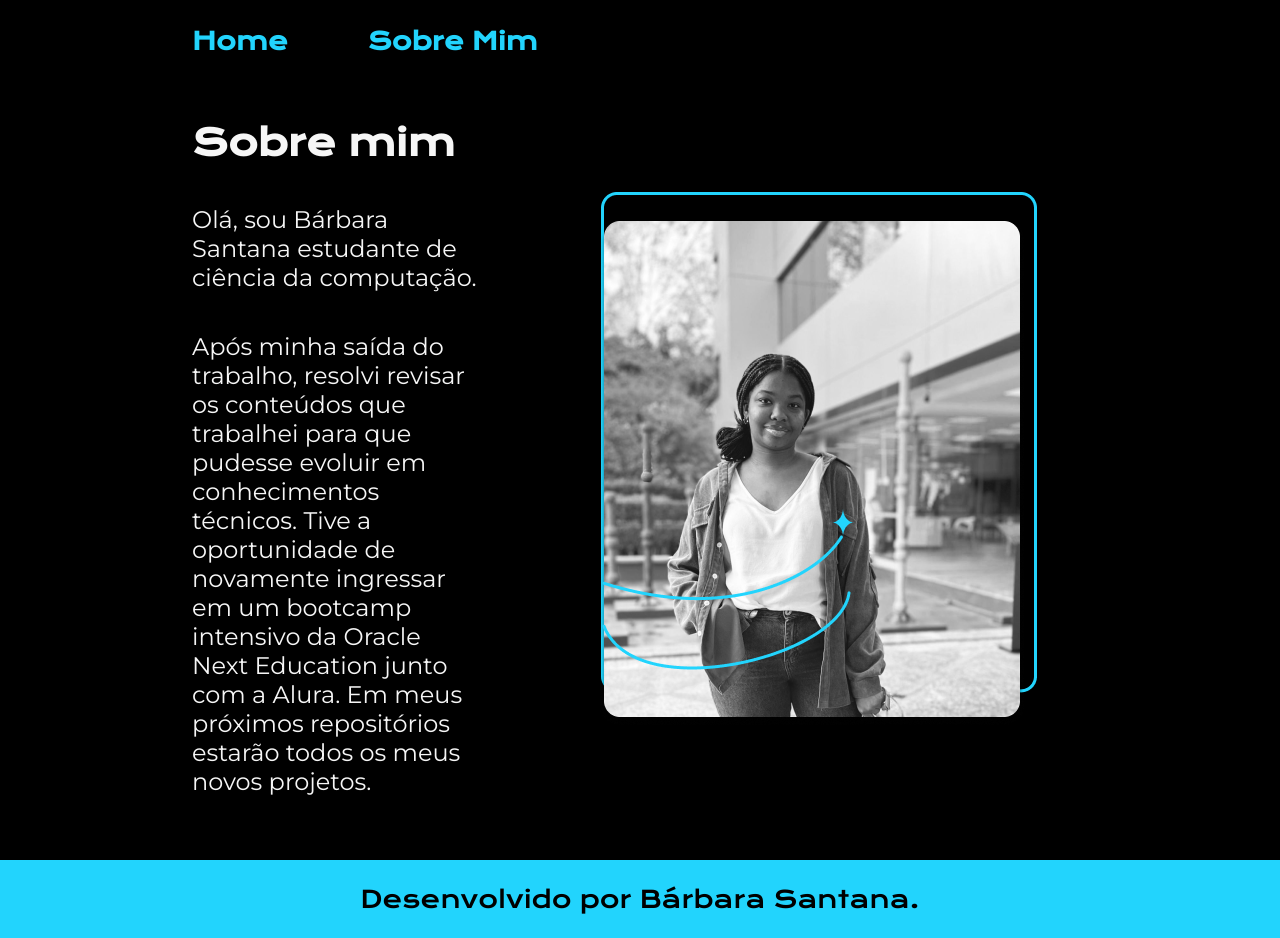
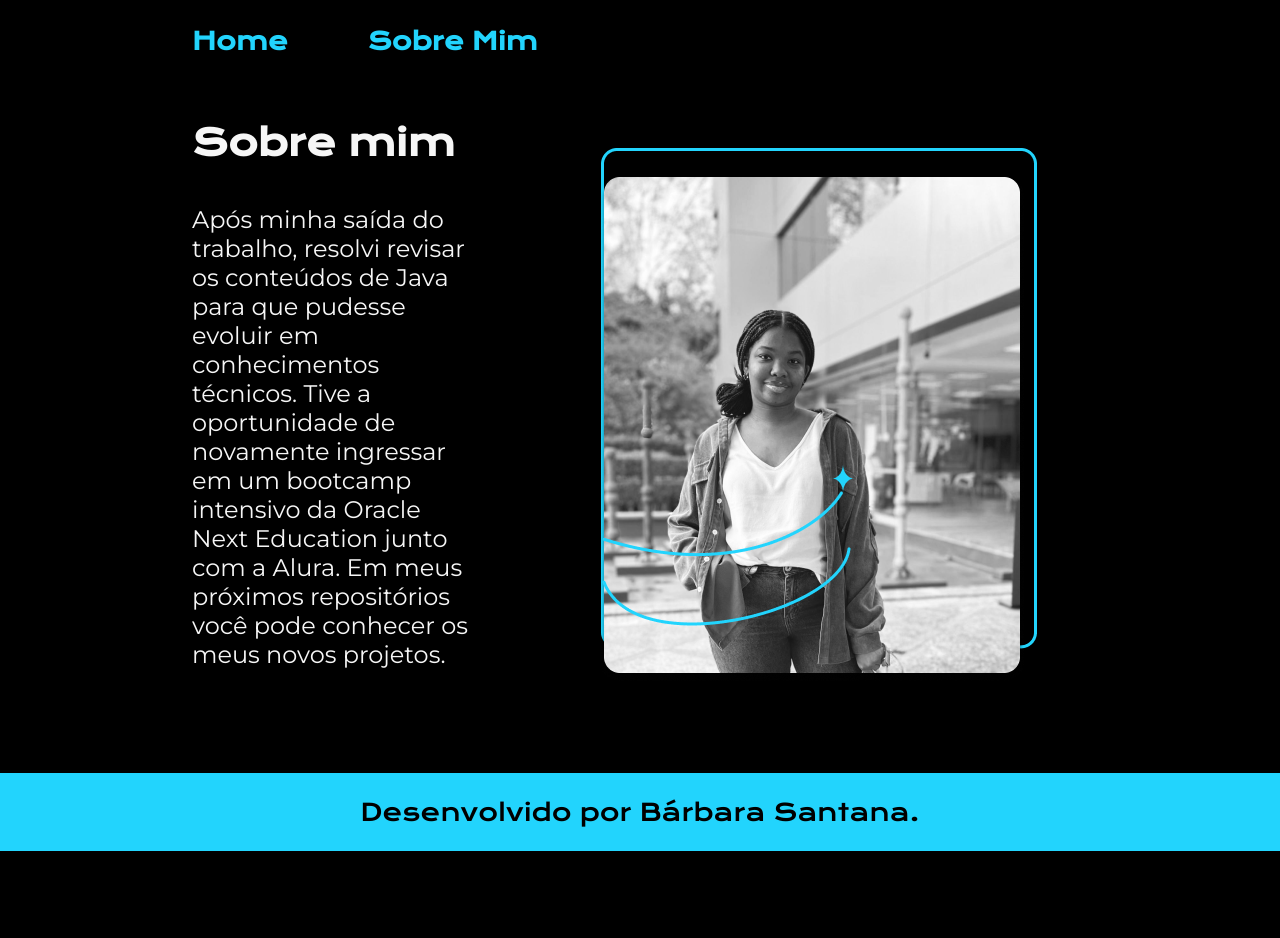
Before and after one commit to basanntana/portifolioP, a plain HTML site: page about.html in a window 1280 px wide. After the commit the page ends 851 px from the top, so only its background shows below. Drawn offline with nearby package versions, Linux system fonts and the light colour scheme.

Commit message:
Apresentacao conteudo de texto

```diff
--- a/about.html
+++ b/about.html
@@ -19,13 +19,14 @@
             <h1 class="apresentacao__conteudo__titulo">Sobre mim</h1>
 
             <p class="apresentacao__conteudo__texto">
-                Olá, sou Bárbara Santana estudante de ciência da computação.
+            Após minha saída do trabalho, resolvi revisar os conteúdos de Java para que pudesse evoluir
+            em conhecimentos técnicos. Tive a oportunidade de novamente ingressar em um bootcamp intensivo
+            da Oracle Next Education junto com a Alura. Em meus próximos repositórios você pode conhecer os meus novos projetos.
 
-</p>
+
+        </p>
             <p class="apresentacao__conteudo__texto">
-                Após minha saída do trabalho, resolvi revisar os conteúdos que trabalhei para que pudesse evoluir
-                em conhecimentos técnicos. Tive a oportunidade de novamente ingressar em um bootcamp intensivo
-                da Oracle Next Education junto com a Alura. Em meus próximos repositórios estarão todos os meus novos projetos.
+
 
             </p>
         </section>
```
Also changed, not shown: index.html (+2 -2 lines).
